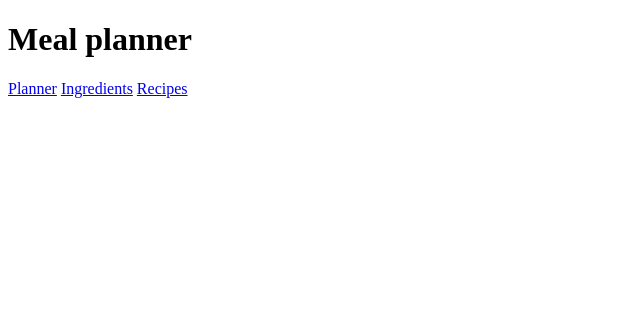
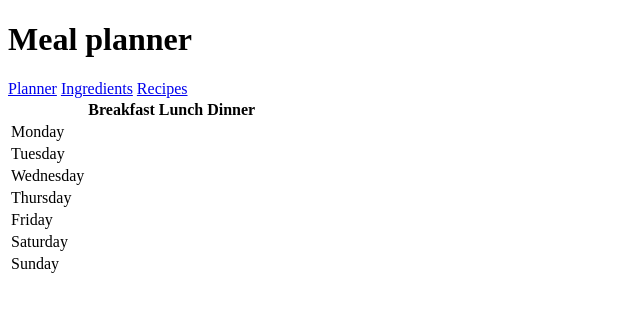
Before and after one commit to mindriot101/mealplanner, a Flask app: page /planner/ in a window 1280 px wide. Shown: the top 312 px of the page, without its empty margins (0-640 px from the left). Run offline with Flask 2, Linux system fonts and the light colour scheme; data that the repository does not hold is empty.

Commit message:
Shows planner

```diff
--- a/mealplanner/routes.py
+++ b/mealplanner/routes.py
@@ -103,4 +103,4 @@ class PlannerView(MethodView):
 
     def get(self):
         calendar = self.allocation_service.generate_calendar()
-        return render_template("planner.html")
+        return render_template("planner.html", calendar=calendar)
--- a/mealplanner/services/allocation_service.py
+++ b/mealplanner/services/allocation_service.py
@@ -1,11 +1,23 @@
+from ..models import Allocation
+
+
 class AllocationService:
     def generate_calendar(self):
-        return Calendar()
+        allocations = Allocation.query.all()
+        return Calendar(allocations)
 
 
 class Calendar:
+    def __init__(self, allocations):
+        self.allocations = allocations
+
     def days(self):
-        return iter([Day("Monday")])
+        return iter(self.allocations)
+
+    def fetch(self, day, meal):
+        selected = [a for a in self.allocations if a.day == day and a.meal == meal]
+        if selected:
+            return selected[0]
 
 
 class Day:
--- a/mealplanner/templates/planner.html
+++ b/mealplanner/templates/planner.html
@@ -1,4 +1,65 @@
 {% extends "base.html" %}
 
 {% block content %}
+<table>
+    <thead>
+        <tr>
+            <th></th>
+            <th>Breakfast</th>
+            <th>Lunch</th>
+            <th>Dinner</th>
+        </tr>
+    </thead>
+    <tbody>
+        <tr>
+            <td>Monday</td>
+            <td>{{ calendar.fetch("monday", "breakfast") or "" }}</td>
+            <td>{{ calendar.fetch("monday", "lunch") or "" }}</td>
+            <td>{{ calendar.fetch("monday", "dinner") or "" }}</td>
+        </tr>
+        <tr>
+            <td>Tuesday</td>
+            <td>{{ calendar.fetch("tuesday", "breakfast") or "" }}</td>
+            <td>{{ calendar.fetch("tuesday", "lunch") or "" }}</td>
+            <td>{{ calendar.fetch("tuesday", "dinner") or "" }}</td>
+        </tr>
+        <tr>
+            <td>Wednesday</td>
+            <td>{{ calendar.fetch("wednesday", "breakfast") or "" }}</td>
+            <td>{{ calendar.fetch("wednesday", "lunch") or "" }}</td>
+            <td>{{ calendar.fetch("wednesday", "dinner") or "" }}</td>
+        </tr>
+        <tr>
+            <td>Thursday</td>
+            <td>{{ calendar.fetch("thursday", "breakfast") or "" }}</td>
+            <td>{{ calendar.fetch("thursday", "lunch") or "" }}</td>
+            <td>{{ calendar.fetch("thursday", "dinner") or "" }}</td>
+        </tr>
+        <tr>
+            <td>Friday</td>
+            <td>{{ calendar.fetch("friday", "breakfast") or "" }}</td>
+            <td>{{ calendar.fetch("friday", "lunch") or "" }}</td>
+            <td>{{ calendar.fetch("friday", "dinner") or "" }}</td>
+        </tr>
+        <tr>
+            <td>Saturday</td>
+            <td>{{ calendar.fetch("saturday", "breakfast") or "" }}</td>
+            <td>{{ calendar.fetch("saturday", "lunch") or "" }}</td>
+            <td>{{ calendar.fetch("saturday", "dinner") or "" }}</td>
+        </tr>
+        <tr>
+            <td>Sunday</td>
+            <td>{{ calendar.fetch("sunday", "breakfast") or "" }}</td>
+            <td>{{ calendar.fetch("sunday", "lunch") or "" }}</td>
+            <td>{{ calendar.fetch("sunday", "dinner") or "" }}</td>
+        </tr>
+        {#
+        {% for row in calendar.rows() %}
+        {% for col in row.columns() %}
+            {{ col.render() }}
+        {% endfor %}
+    {% endfor %}
+    #}
+    </tbody>
+</table>
 {% endblock content %}
```
Also changed, not shown: mealplanner/models.py (+12 -4 lines), migrations/versions/0d13c9c8d962_.py (renamed from migrations/versions/45ff5de91f9e_.py, +14 -14 lines), migrations/versions/57688a7ca9ed_.py (deleted, +0 -34 lines), migrations/versions/667d932dde3f_.py (added, +32 -0 lines), tests/test_allocation_service.py (+20 -1 lines).
